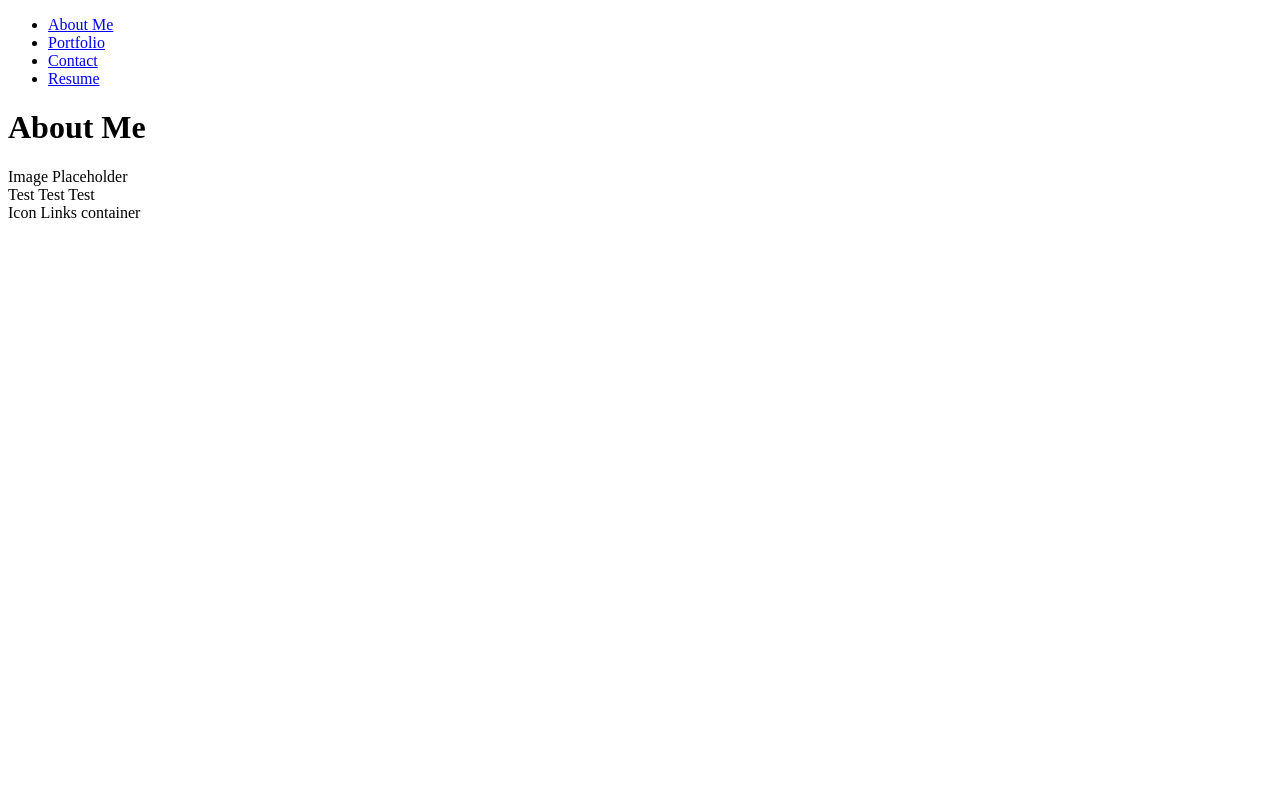
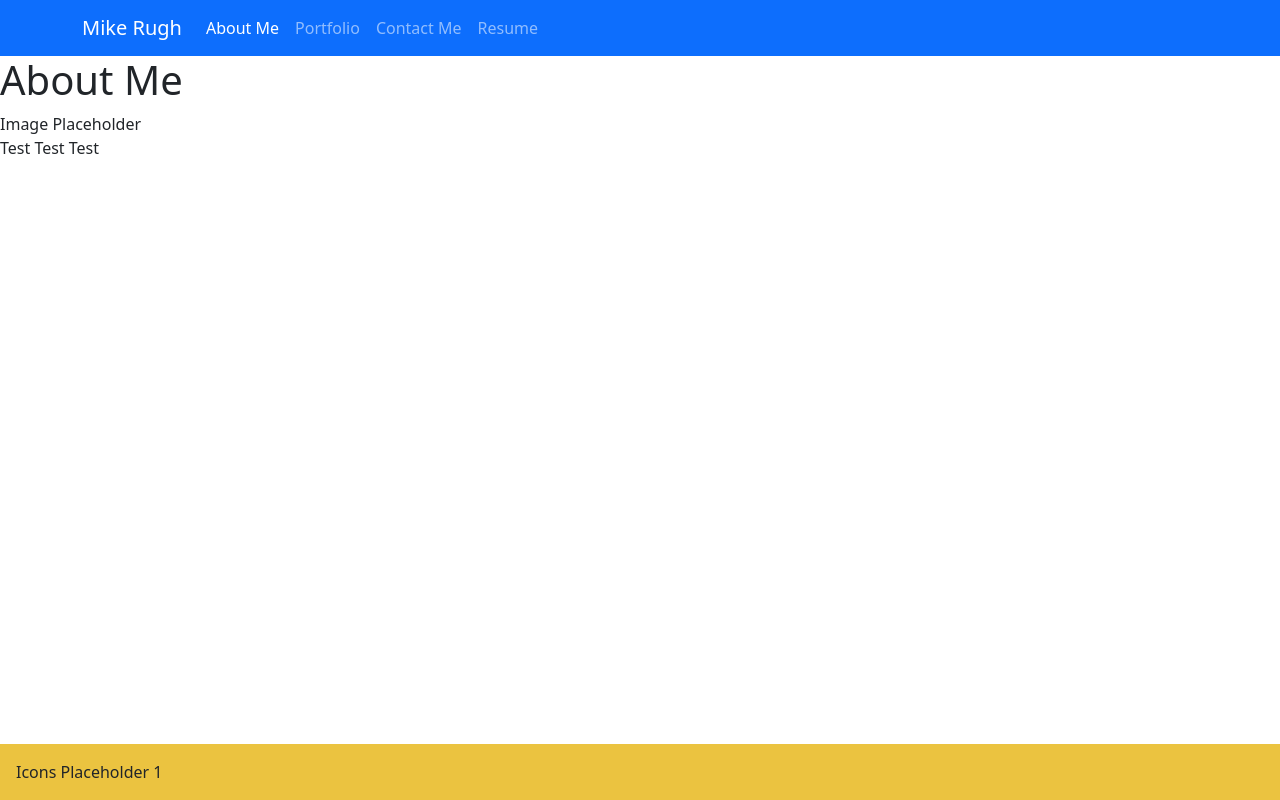
Before and after one commit to DA-Mike/reactafolio, a React (Create React App) app: page / in a window 1280 px wide. Built offline with nearby package versions, Linux system fonts and the light colour scheme.

Commit message:
reconfigures files, adds footer component

```diff
--- a/package.json
+++ b/package.json
@@ -7,8 +7,10 @@
     "@testing-library/jest-dom": "^5.11.4",
     "@testing-library/react": "^11.1.0",
     "@testing-library/user-event": "^12.1.10",
+    "bootstrap": "^5.2.2",
     "gh-pages": "^4.0.0",
     "react": "^17.0.1",
+    "react-bootstrap": "^2.5.0",
     "react-dom": "^17.0.1",
     "react-icons": "^4.1.0",
     "react-scripts": "4.0.1",
--- a/src/App.css
+++ b/src/App.css
@@ -0,0 +1,9 @@
+.footer{
+  margin-top: 1rem;
+  padding: 1rem;
+  background-color: rgb(235, 195, 64);
+  position: fixed;
+  bottom: 0;
+  left: 0;
+  width: 100%;
+}
--- a/src/App.js
+++ b/src/App.js
@@ -1,6 +1,14 @@
 import './App.css';
-import PortfolioContainer from './components/PortfolioContainer';
+import Header from './components/Header';
+import Footer from './components/Footer';
 
-const App = () => <PortfolioContainer />;
+function App() {
+    return (
+    <div>
+        <Header />
+        <Footer />
+    </div>
+    );
+}
 
 export default App;
--- /dev/null
+++ b/src/components/Footer.js
@@ -0,0 +1,11 @@
+import React from 'react';
+
+function Footer() {
+    return (
+        <div className='footer'>
+            <div>Icons Placeholder 1</div>
+        </div>
+    );
+};
+
+export default Footer;
--- a/src/components/PortfolioContainer.js
+++ b/src/components/Header.js
@@ -1,11 +1,11 @@
 import React, { useState } from 'react';
-import NavBar from './NavBar';
+import Navigation from './Navigation';
 import About from './pages/About';
 import Contact from './pages/Contact';
 import Resume from './pages/Resume';
 import Portfolio from './pages/Portfolio';
 
-export default function PortfolioContainer() {
+export default function Header() {
   const [currentPage, setCurrentPage] = useState('About');
   const renderPage = () => {
     if (currentPage === 'About') {
@@ -24,9 +24,8 @@ export default function PortfolioContainer() {
 
   return (
     <div>
-      <NavBar currentPage={currentPage} handlePageChange={handlePageChange} />
+      <Navigation currentPage={currentPage} handlePageChange={handlePageChange} />
       {renderPage()}
-      <div>Icon Links container</div>
     </div>
   );
 }
--- a/src/components/NavBar.js
+++ /dev/null
@@ -1,50 +0,0 @@
-import React from 'react';
-
-function NavBar({ currentPage, handlePageChange }) {
-  return (
-    <ul className="nav nav-tabs">
-      <li className="nav-item">
-        <a
-          href="#about"
-          onClick={() => handlePageChange('About')}
-
-          className={currentPage === 'About' ? 'nav-link active' : 'nav-link'}
-        >
-          About Me
-        </a>
-      </li>
-      <li className="nav-item">
-        <a
-          href="#portfolio"
-          onClick={() => handlePageChange('Portfolio')}
-
-          className={currentPage === 'Portfolio' ? 'nav-link active' : 'nav-link'}
-        >
-          Portfolio
-        </a>
-      </li>
-      <li className="nav-item">
-        <a
-          href="#contact"
-          onClick={() => handlePageChange('Contact')}
-
-          className={currentPage === 'Contact' ? 'nav-link active' : 'nav-link'}
-        >
-          Contact
-        </a>
-      </li>
-      <li className="nav-item">
-        <a
-          href="#resume"
-
-          onClick={() => handlePageChange('Resume')}
-          className={currentPage === 'Resume' ? 'nav-link active' : 'nav-link'}
-        >
-          Resume
-        </a>
-      </li>
-    </ul>
-  );
-}
-
-export default NavBar;
--- /dev/null
+++ b/src/components/Navigation.js
@@ -0,0 +1,29 @@
+import React from 'react';
+import Container from 'react-bootstrap/Container';
+import Nav from 'react-bootstrap/Nav';
+import Navbar from 'react-bootstrap/Navbar';
+
+function Navigation({ currentPage, handlePageChange }) {
+  return (
+    <>
+      <Navbar bg="primary" variant="dark" class='navbar'>
+        <Container>
+          <Navbar.Brand href="#about" onClick={() => handlePageChange('About')}
+          className={currentPage === 'About' ? 'nav-link active' : 'nav-link'}>Mike Rugh</Navbar.Brand>
+          <Nav className="me-auto">
+            <Nav.Link href="#about" onClick={() => handlePageChange('About')}
+            className={currentPage === 'About' ? 'nav-link active' : 'nav-link'}>About Me</Nav.Link>
+            <Nav.Link href="#portfolio" onClick={() => handlePageChange('Portfolio')}
+            className={currentPage === 'Portfolio' ? 'nav-link active' : 'nav-link'}>Portfolio</Nav.Link>
+            <Nav.Link href="#contact" onClick={() => handlePageChange('Contact')}
+            className={currentPage === 'Contact' ? 'nav-link active' : 'nav-link'}>Contact Me</Nav.Link>
+            <Nav.Link href="#resume" onClick={() => handlePageChange('Resume')}
+            className={currentPage === 'Resume' ? 'nav-link active' : 'nav-link'}>Resume</Nav.Link>
+          </Nav>
+        </Container>
+      </Navbar>
+    </>
+  );
+}
+
+export default Navigation;
--- a/src/index.js
+++ b/src/index.js
@@ -1,6 +1,7 @@
 import React from 'react';
 import ReactDOM from 'react-dom';
 import App from './App';
+import 'bootstrap/dist/css/bootstrap.min.css';
 
 ReactDOM.render(
   <React.StrictMode>
```
Also changed, not shown: src/components/Project.js (added, +7 -0 lines), 2 other files (tests, documents, lock files or other folders).
